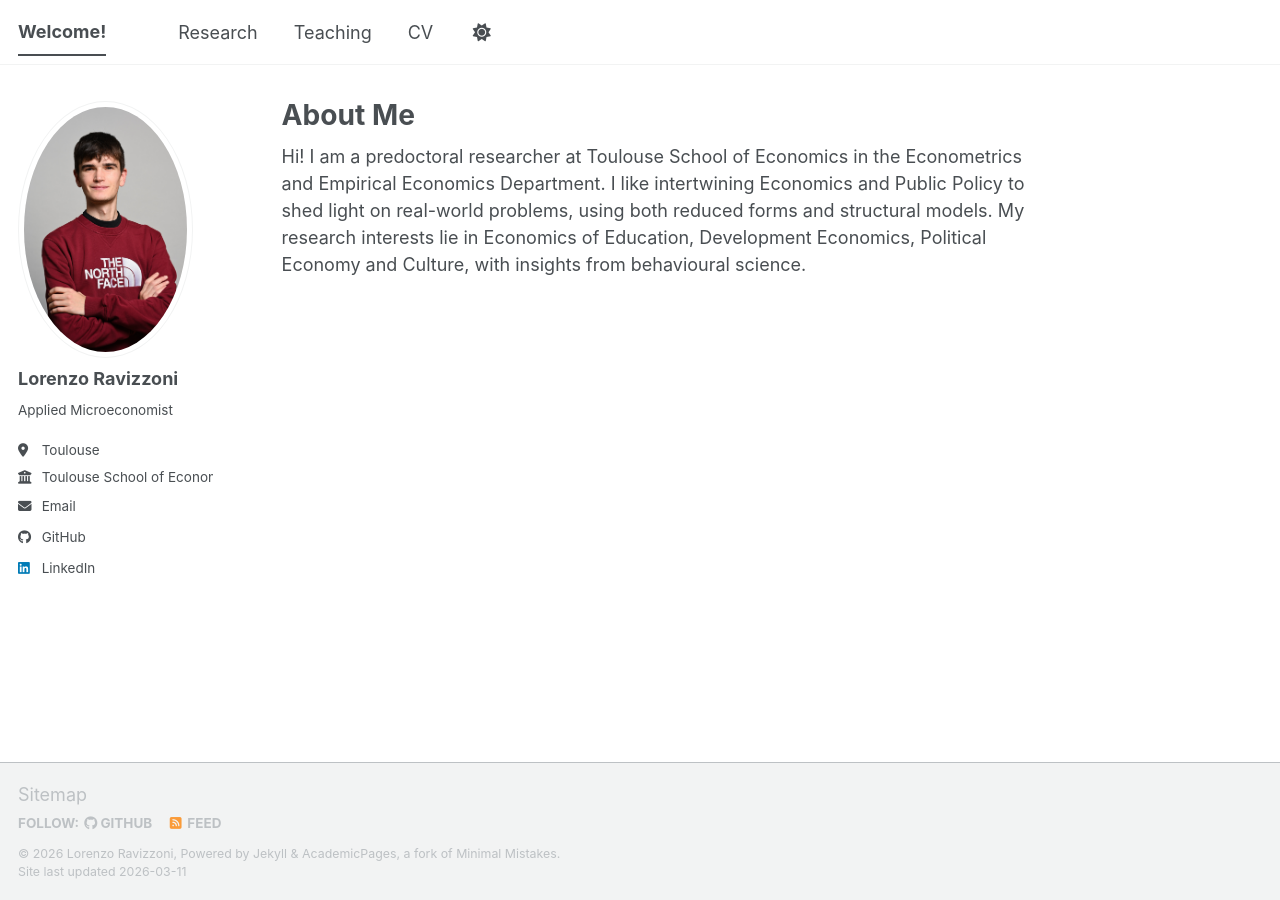
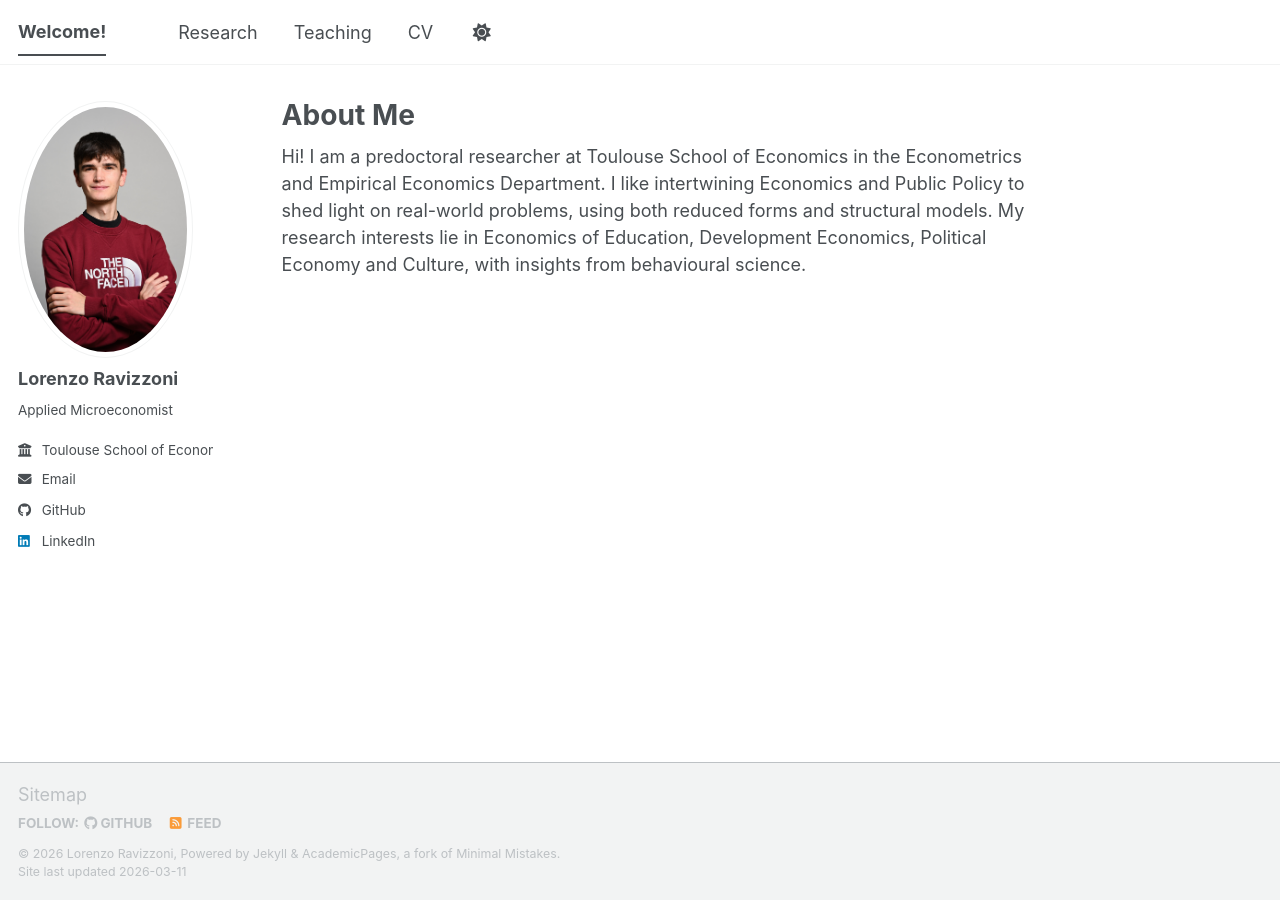
Before and after one commit to lravizzoni/lravizzoni.github.io, a Jekyll site: the page built from _pages/about.md, in a window 1280 px wide. Built offline with Jekyll 4.4.1, drawn with Linux system fonts in a browser that asks for light colours; a script bundle is joined from its source files by our own code; library files that are not in the unit come from our copies; a file with an impossible date is left out.

Commit message:
Update _config.yml

```diff
--- a/_config.yml
+++ b/_config.yml
@@ -27,7 +27,6 @@ author:
   name             : "Lorenzo Ravizzoni"
   pronouns         : # example: "she/her"
   bio              : "Applied Microeconomist"
-  location         : "Toulouse"
   employer         : "Toulouse School of Economics"
   uri              : # URL
   email            : "lorenzo.ravizzoni@tse-fr.eu"
```
